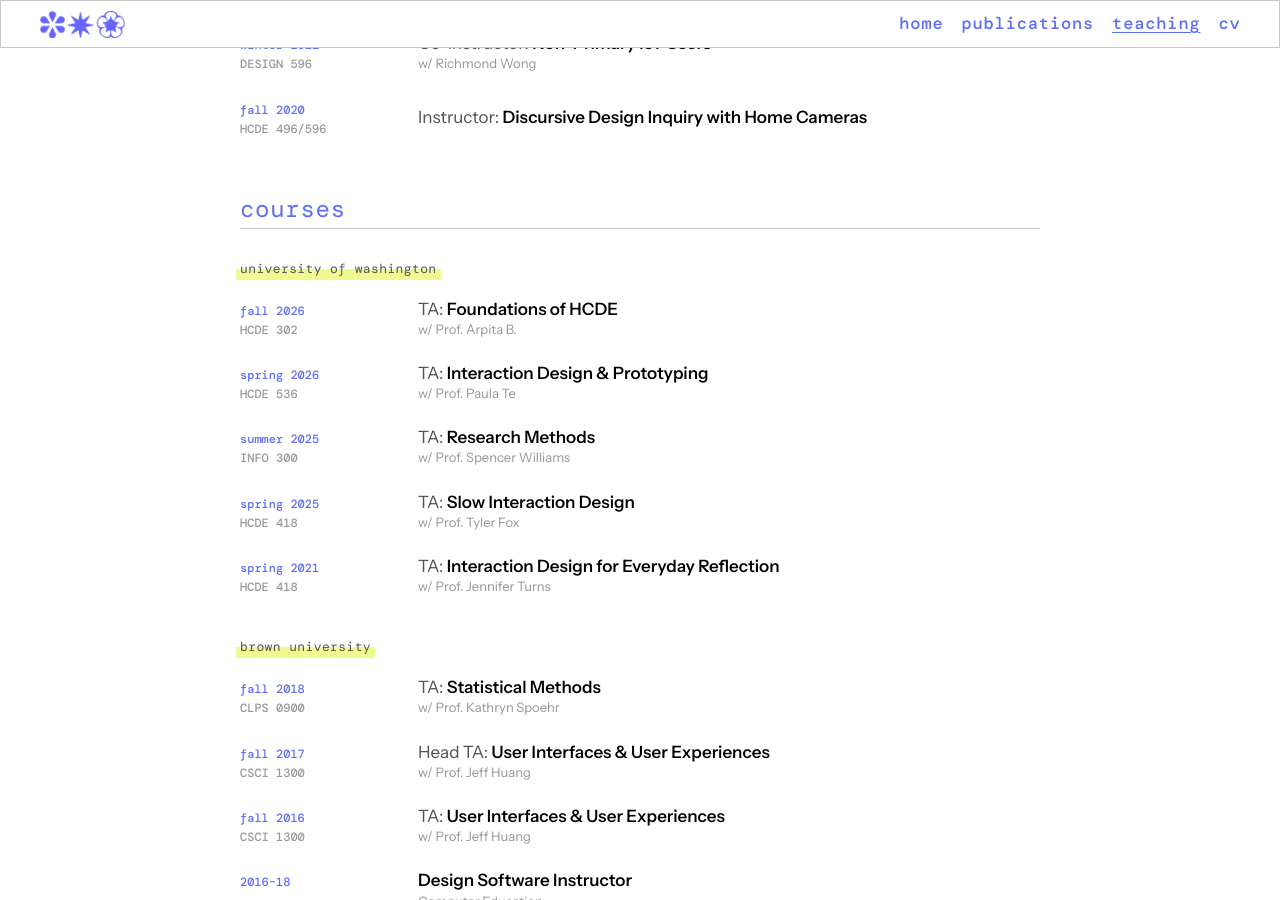
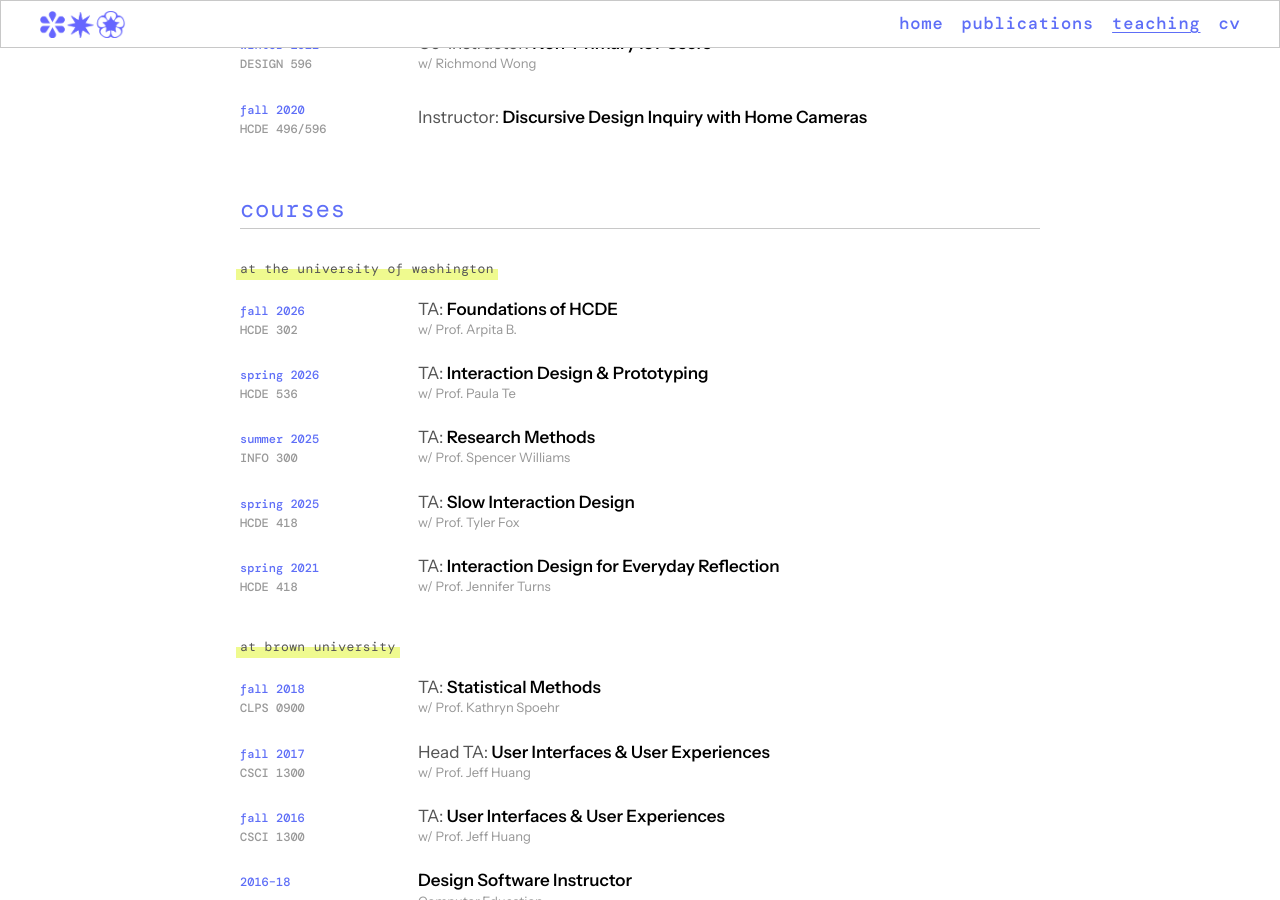
Before and after one commit to neillytan/neillytan.github.io, a Jekyll site: the page built from teaching.html, in a window 1280 px wide and 900 px high, scrolled down 436 px. Built offline with Jekyll 4.4.1, drawn with Linux system fonts in a browser that asks for light colours; some web fonts are replaced.

Commit message:
Teaching: "at the University of Washington" / "at Brown University"
Co-Authored-By: Claude Opus 5.5 <noreply@anthropic.com>

```diff
--- a/_data/teaching.yml
+++ b/_data/teaching.yml
@@ -31,7 +31,7 @@
 
 - section: Courses
   items:
-    - subhead: University of Washington
+    - subhead: at the University of Washington
     - term: fall 2026
       role: TA
       title: Foundations of HCDE
@@ -57,7 +57,7 @@
       title: Interaction Design for Everyday Reflection
       code: HCDE 418
       meta: w/ Prof. Jennifer Turns
-    - subhead: Brown University
+    - subhead: at Brown University
     - term: fall 2018
       role: TA
       title: Statistical Methods
```
